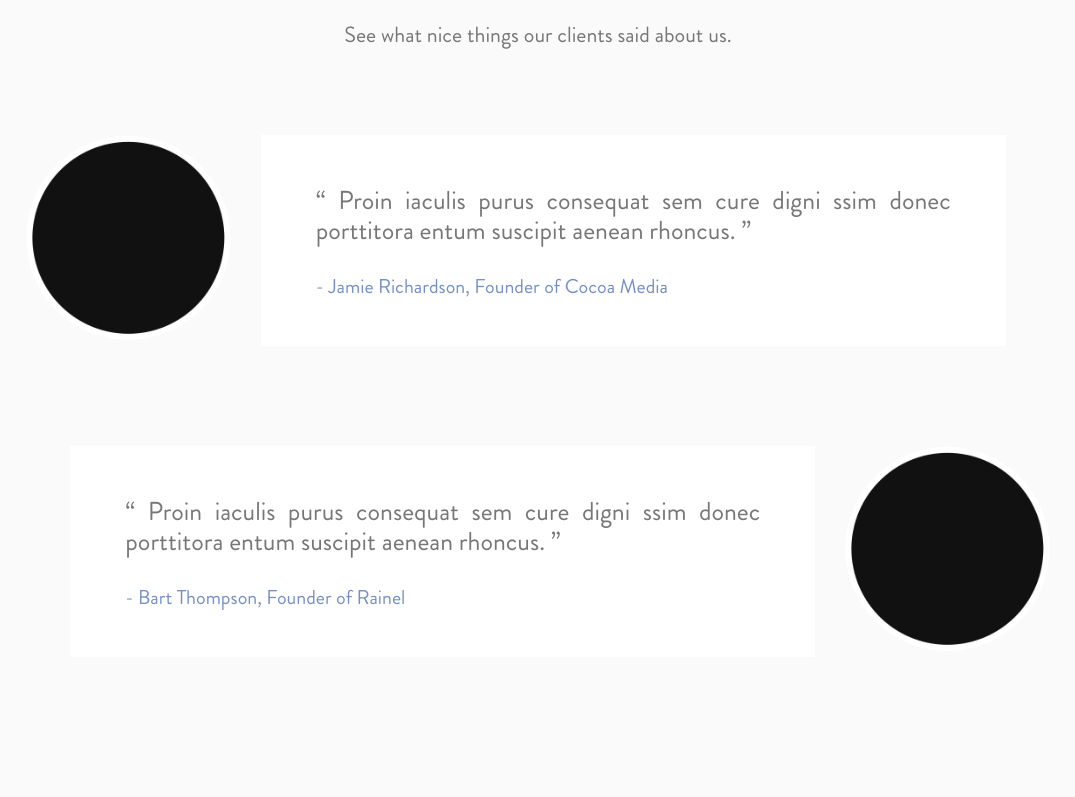
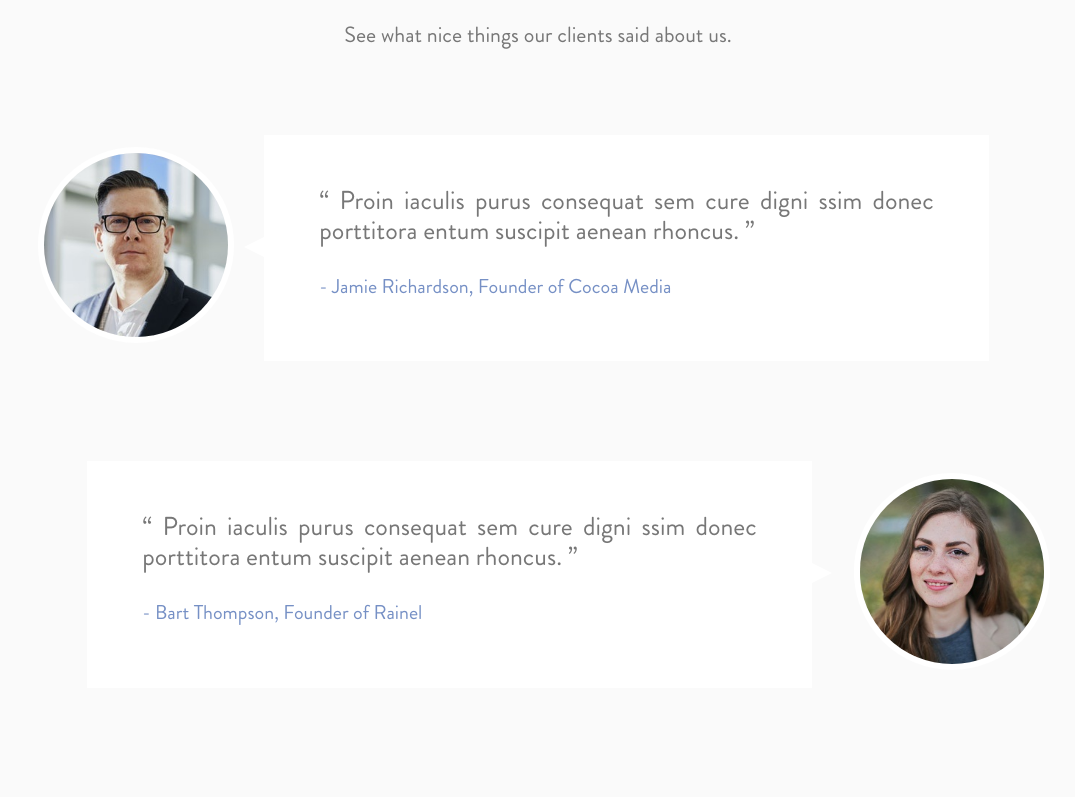
Before and after one commit to kajalshanto/escape-responsive, a plain HTML site: page index.html in a window 1280 px wide. Shown: the part 2723-3520 px from the top of the page, without its empty margins (102-1177 px from the left). Drawn offline with Linux system fonts and the light colour scheme.

Commit message:
adding clients and teams image

```diff
--- a/css/style.css
+++ b/css/style.css
@@ -136,6 +136,12 @@ p {
     list-style-type: none;
     display: inline-block;
     margin-left: 25px;
+    transform: .4s;
+}
+
+.main-nav ul li:hover {
+    padding-bottom: 5px;
+    border-bottom: 3px solid white;
 }
 
 .main-nav ul li a {
@@ -291,28 +297,63 @@ p {
 }
 
 .testi-img {
-    width: 20%;
+    width: 18%;
     float: left;
+    overflow: hidden;
+    padding: 12px;
 }
 
 .testi-img img {
     width: 100%;
+    border-radius: 50%;
+    border: 6px solid white;
+
 }
 
-.testi-text {
-    width: 62%;
+
+.testi-text,
+.testi-text2 {
+    width: 60%;
     float: left;
     padding: 25px 55px;
     background-color: #fff;
     margin: 0 30px;
+    position: relative;
 }
 
-.testi-text .quote {
+.testi-text::before {
+    content: "";
+    position: absolute;
+    right: 100%;
+    top: 45%;
+    width: 0;
+    height: 0;
+    border-top: 10px solid transparent;
+    border-right: 20px solid white;
+    border-bottom: 10px solid transparent;
+}
+
+.testi-text2::after {
+    content: "";
+    position: absolute;
+    left: 100%;
+    top: 45%;
+    width: 0;
+    height: 0;
+    border-top: 10px solid transparent;
+    border-right: 20px solid white;
+    border-bottom: 10px solid transparent;
+    transform: rotate(180deg);
+}
+
+.testi-text .quote,
+.testi-text2 .quote {
     font-size: 26px;
     line-height: 30px;
 }
 
-.testi-text .autor {
+.testi-text .autor,
+.testi-text2 .autor {
     font-size: 20px;
     color: #7690c5;
 }
@@ -363,9 +404,16 @@ p {
 }
 
 .single-member {
-    width: 33%;
+    width: 30%;
     float: left;
     text-align: center;
+    padding: 1.5%;
+}
+
+.single-member img {
+    width: 90%;
+    border-radius: 50%;
+    border: 6px solid white;
 }
 
 .member-name {
--- a/index.html
+++ b/index.html
@@ -202,7 +202,7 @@
                 <!-- single testi 1 -->
                 <div class="single-testimonial">
                     <div class="testi-img">
-                        <img src="images/circle-img.png" alt="person image">
+                        <img src="images/client-1.jpg" alt="person image">
                     </div>
                     <div class="testi-text">
                         <p class="quote">“ Proin iaculis purus consequat sem cure digni ssim
@@ -215,9 +215,9 @@
                 <!-- single testi 2 -->
                 <div class="single-testimonial reverse">
                     <div class="testi-img">
-                        <img src="images/circle-img.png" alt="person image">
+                        <img src="images/client-2.jpg" alt="person image">
                     </div>
-                    <div class="testi-text">
+                    <div class="testi-text2">
                         <p class="quote">“ Proin iaculis purus consequat sem cure digni ssim
                             donec porttitora entum suscipit aenean rhoncus. ” </p>
                         <p class="autor">- Bart Thompson, Founder of Rainel</p>
@@ -261,7 +261,7 @@
             <div class="team-members">
                 <!-- single member 1 -->
                 <div class="single-member">
-                    <img src="images/team-member.png" alt="team member">
+                    <img src="images/team1.jpg" alt="team member">
                     <h4 class="member-name">Kimberly Thompson</h4>
                     <p>Marketer</p>
                     <div class="icons">
@@ -274,7 +274,7 @@
 
                 <!-- single member 2 -->
                 <div class="single-member">
-                    <img src="images/team-member.png" alt="team member">
+                    <img src="images/team2.jpg" alt="team member">
                     <h4 class="member-name">Kimberly Thompson</h4>
                     <p>Marketer</p>
                     <div class="icons">
@@ -287,7 +287,7 @@
 
                 <!-- single member 3 -->
                 <div class="single-member">
-                    <img src="images/team-member.png" alt="team member">
+                    <img src="images/team3.jpg" alt="team member">
                     <h4 class="member-name">Kimberly Thompson</h4>
                     <p>Marketer</p>
                     <div class="icons">
```
Also changed, not shown: images/client-1.jpg (added), images/client-2.jpg (added), images/team1.jpg (added), images/team2.jpg (added), images/team3.jpg (added).
